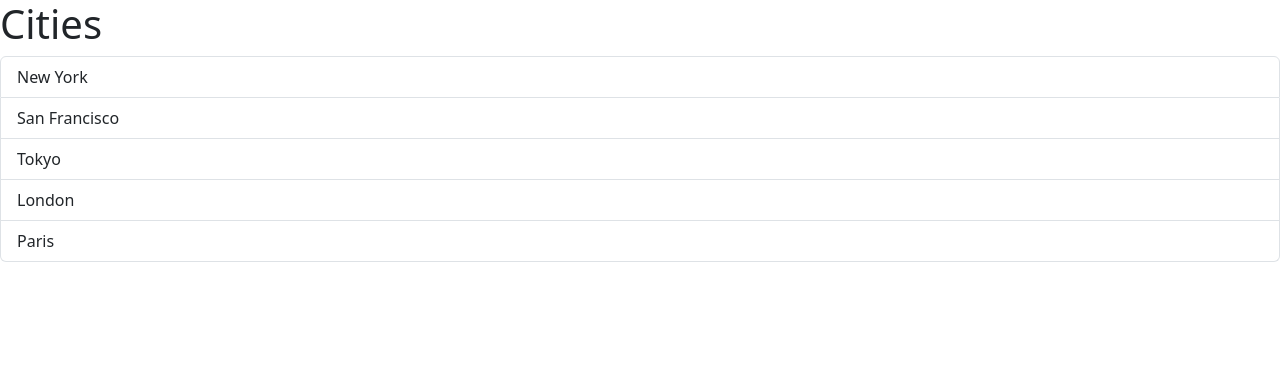
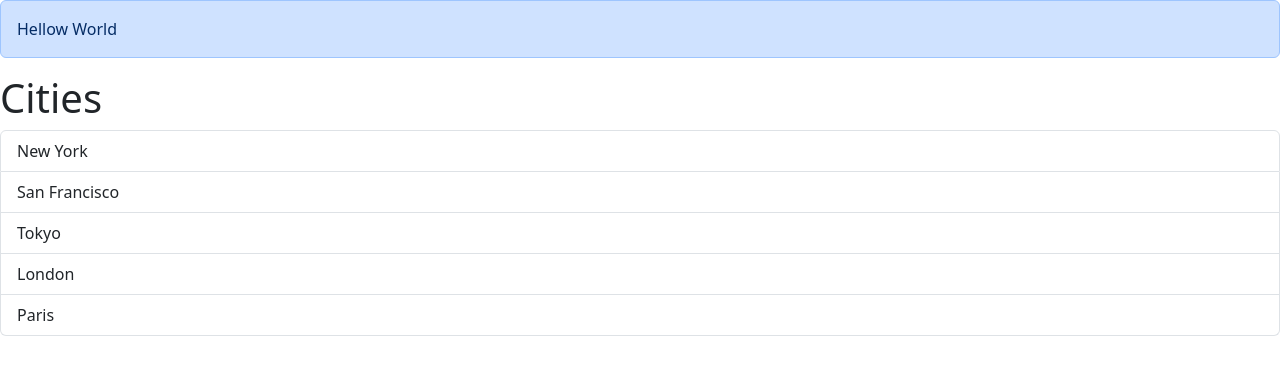
Before and after one commit to danielrehner/vite-react-app, a React (Vite) app: page / in a window 1280 px wide. Shown: the top 374 px of the page. Built offline with nearby package versions, Linux system fonts and the light colour scheme.

Commit message:
Add alert component

```diff
--- a/src/App.tsx
+++ b/src/App.tsx
@@ -1,4 +1,5 @@
 import ListGroup from "./components/ListGroup";
+import Alert from "./components/Alert";
 
 let items = ["New York", "San Francisco", "Tokyo", "London", "Paris"];
 
@@ -9,6 +10,7 @@ const handleSelectItem = (item: string) => {
 function App() {
   return (
     <div>
+      <Alert>Hellow World</Alert>
       <ListGroup
         items={items}
         heading="Cities"
--- /dev/null
+++ b/src/components/Alert.tsx
@@ -0,0 +1,11 @@
+import { ReactNode } from "react";
+
+interface Props {
+  children: ReactNode;
+}
+
+const Alert = ({ children }: Props) => {
+  return <div className="alert alert-primary">{children}</div>;
+};
+
+export default Alert;
```
